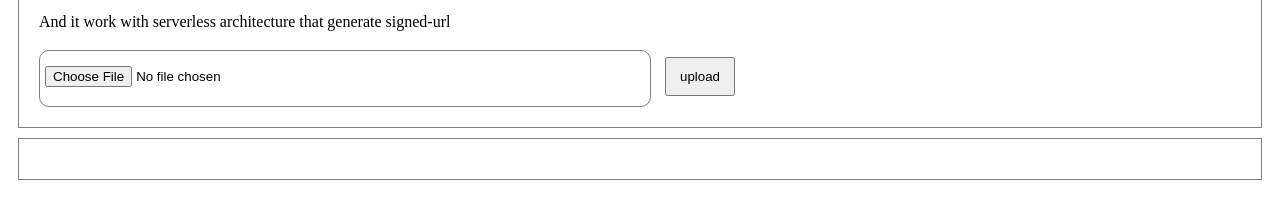
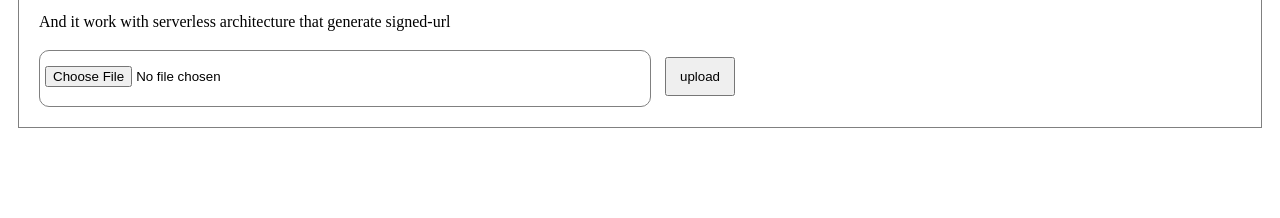
Before and after one commit to wsscc2021/s3-signedurl-demostration, a plain HTML site: page frontend/index.html in a window 1280 px wide. Shown: the part 132-350 px from the top of the page. Drawn offline with nearby package versions, Linux system fonts and the light colour scheme.

Commit message:
Remove result container

```diff
--- a/frontend/index.css
+++ b/frontend/index.css
@@ -17,9 +17,3 @@
     margin: 10px;
     min-width: 70px;
 }
-
-#result {
-    border: 1px solid gray;
-    padding: 20px;
-    margin: 10px;
-}
--- a/frontend/index.html
+++ b/frontend/index.html
@@ -17,8 +17,6 @@
             <input type="button" id="uploadButton" onclick="upload_func();" value="upload"></input>
         </form>
     </div>
-    <div id="result">
-    </div>
     <script src="https://ajax.googleapis.com/ajax/libs/jquery/3.6.0/jquery.min.js"></script>
     <script type="text/javascript" src="index.js"></script>
 </body>
```
